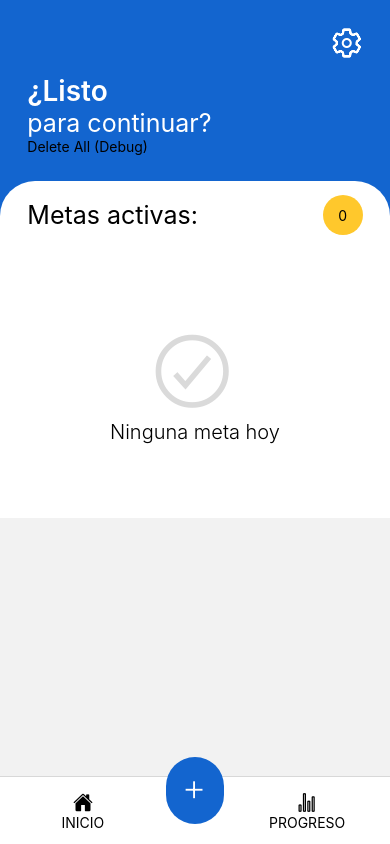
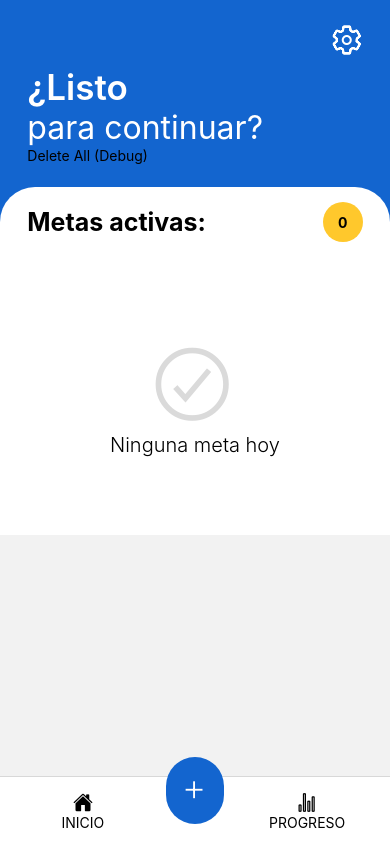
Before and after one commit to AlexReusC/efika, a React Native app: screen /ActiveGoals in a window 390 px wide. Built offline with nearby package versions, Linux system fonts and the light colour scheme.

Commit message:
title home change style

```diff
--- a/src/views/home/home.tsx
+++ b/src/views/home/home.tsx
@@ -101,7 +101,7 @@ const Home: React.FC = () => {
         <View style={homeStyle.goalsSectionText}>
           <Text style={homeStyle.titleTextGoals}>{t("home:activeGoals")}</Text>
           <View style={homeStyle.roundScore}>
-            <Text>{presentGoals.length}</Text>
+            <Text style={homeStyle.lengthGoals}>{presentGoals.length}</Text>
           </View>
         </View>
         <ScrollView style={homeStyle.goalsSectionCards} horizontal={true}>
--- a/src/views/home/homeStyle.ts
+++ b/src/views/home/homeStyle.ts
@@ -18,16 +18,20 @@ const homeStyle = StyleSheet.create({
   },
   titleSectionText: {},
   titleTextTop: {
-    fontSize: 28,
+    fontSize: 35,
     color: Colors.white,
     fontWeight: "600",
   },
   titleText: {
-    fontSize: 25,
+    fontSize: 32,
     color: Colors.white,
   },
   titleTextGoals: {
     fontSize: 25,
+    fontWeight: "700",
+  },
+  lengthGoals: {
+    fontWeight: "700",
   },
   roundScore: {
     backgroundColor: Colors.orange,
```
